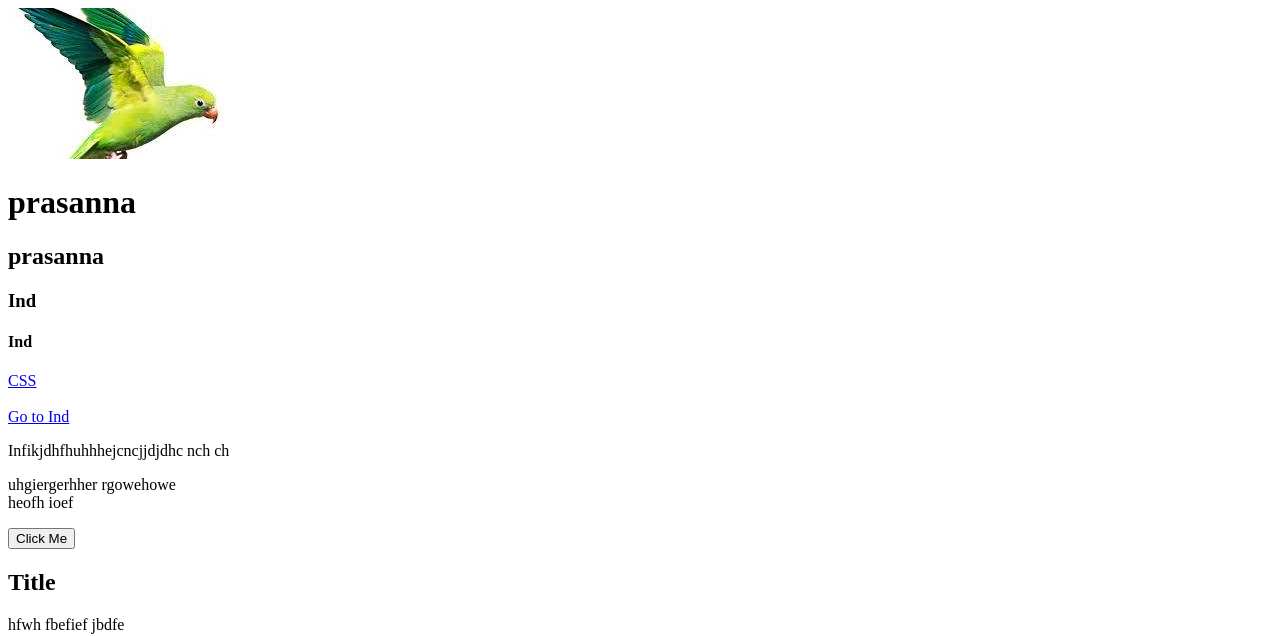
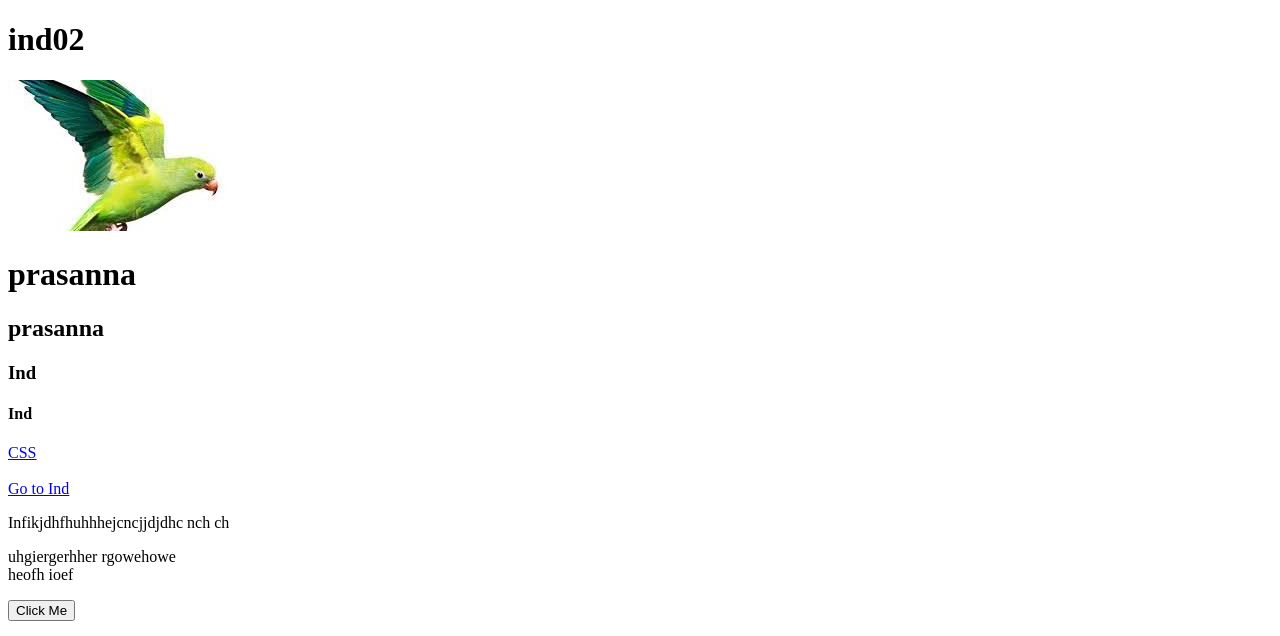
Before and after one commit to indika1991/ind, a plain HTML site: page index.html in a window 1280 px wide. Shown: the top 636 px of the page. Drawn offline with Linux system fonts and the light colour scheme.

Commit message:
commit github05

```diff
--- a/index.html
+++ b/index.html
@@ -6,6 +6,7 @@
     <title>Document</title>
 </head>
 <body>
+    <h1>ind02</h1>
     <img src="pics/download (1).jpg">
     <h1>prasanna</h1>
     <h2>prasanna</h2>
```
